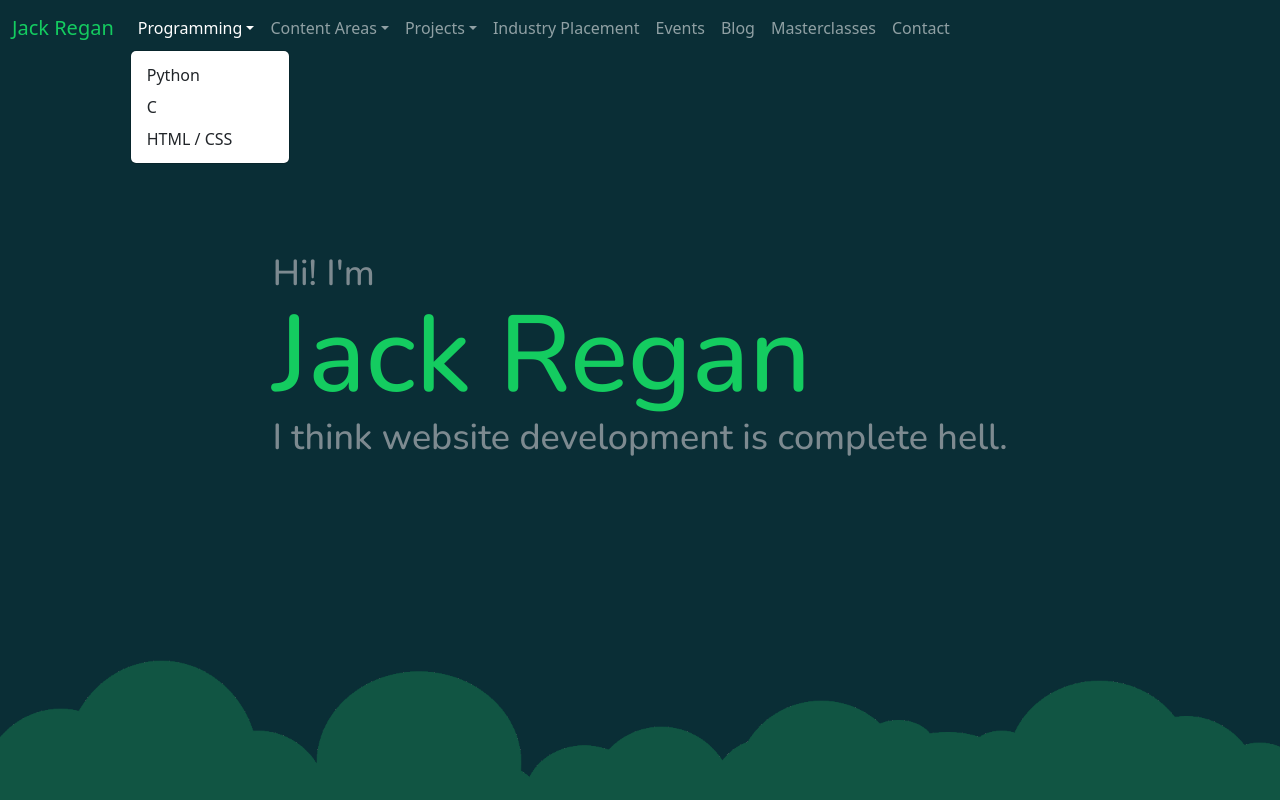
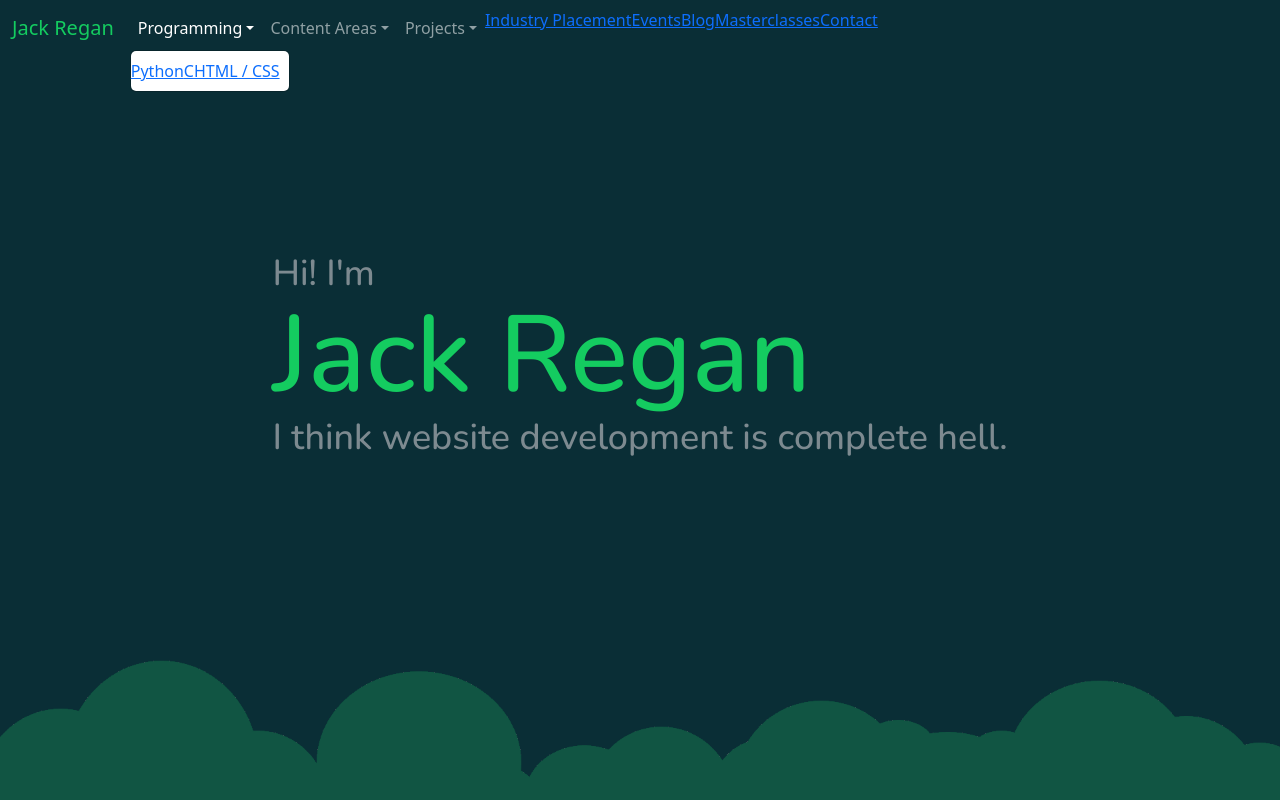
Before and after one commit to poggur/Portfolio, a React (Create React App) app: page / in a window 1280 px wide. Both pictures are taken after a click on the button "Programming". Shown: the top 800 px of the page. Built offline with nearby package versions, Linux system fonts and the light colour scheme.

Commit message:
im gonna kill whoever made these languages istg

```diff
--- a/src/components/Navbar.js
+++ b/src/components/Navbar.js
@@ -2,6 +2,7 @@ import Container from 'react-bootstrap/Container';
 import Nav from 'react-bootstrap/Nav';
 import Navbar from 'react-bootstrap/Navbar';
 import NavDropdown from 'react-bootstrap/NavDropdown';
+import { Link } from 'react-router-dom';
 
 function NavbarHeader() {
   return (
@@ -12,22 +13,22 @@ function NavbarHeader() {
         <Navbar.Collapse id="responsive-navbar-nav">
           <Nav className="me-auto">
             <NavDropdown title="Programming" id="collasible-nav-dropdown">
-              <NavDropdown.Item href="/#/py">Python</NavDropdown.Item>
-              <NavDropdown.Item href="/#/c">C</NavDropdown.Item>
-              <NavDropdown.Item href="/#/hc">HTML / CSS</NavDropdown.Item>
+              <Link to="/py">Python</Link>
+              <Link to="/c">C</Link>
+              <Link to="/hc">HTML / CSS</Link>
             </NavDropdown>
             <NavDropdown title="Content Areas" id="collasible-nav-dropdown">
-              <NavDropdown.Item href="/#/ca1">CA1-4</NavDropdown.Item>
-              <NavDropdown.Item href="/#/ca2">CA5-8</NavDropdown.Item>
+              <Link to="/ca1">CA1-4</Link>
+              <Link to="/ca2">CA5-8</Link>
             </NavDropdown>
             <NavDropdown title="Projects" id="collasible-nav-dropdown">
-              <NavDropdown.Item href="/#/UIUX">UI/UX</NavDropdown.Item>
+              <Link to="/UIUX">UI/UX</Link>
             </NavDropdown>
-            <Nav.Link href="/#/placement">Industry Placement</Nav.Link>
-            <Nav.Link href="/#/event">Events</Nav.Link>
-            <Nav.Link href="/#/blog">Blog</Nav.Link>
-            <Nav.Link href="/#/masterclass">Masterclasses</Nav.Link>
-            <Nav.Link href="/#/contact">Contact</Nav.Link>
+            <Link to="/placement">Industry Placement</Link>
+            <Link to="/event">Events</Link>
+            <Link to="/blog">Blog</Link>
+            <Link to="/masterclass">Masterclasses</Link>
+            <Link to="/contact">Contact</Link>
           </Nav>
         </Navbar.Collapse>
       </Container>
```
